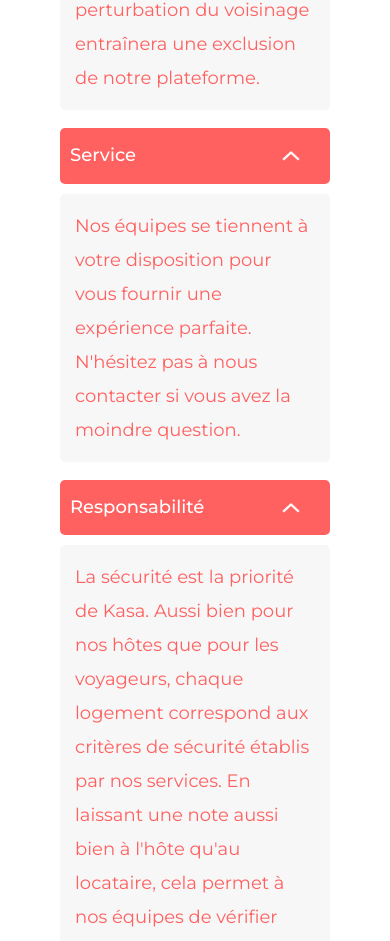
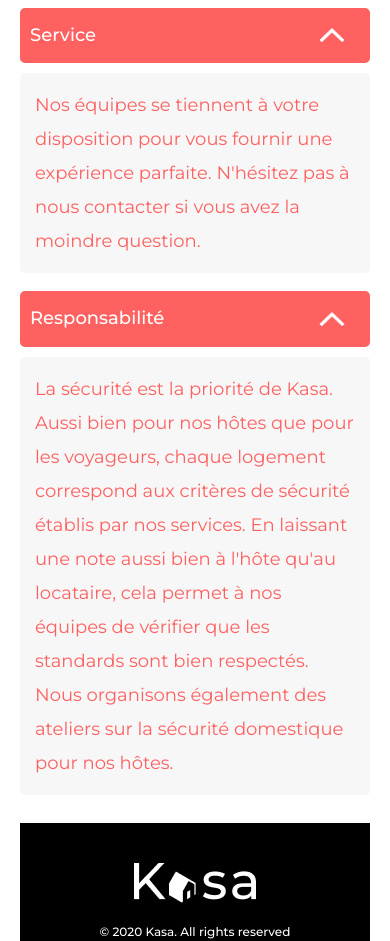
Before and after one commit to yusef-boulam/Creez_une_application_web_de_location_immobiliere_avec_REACT, a React (Create React App) app: page /APropos in a window 390 px wide. Shown: the part 1036-1977 px from the top of the page. Built offline with nearby package versions, Linux system fonts and the light colour scheme.

Commit message:
reglage css responsive ok

```diff
--- a/src/Pages/FicheLogement.jsx
+++ b/src/Pages/FicheLogement.jsx
@@ -31,7 +31,6 @@ export default function FicheLogement() {
 
 
   //si id non trouvé dans les datas on affiche la page erreur
-console.log(data)
   if (data === undefined) {
     return <Error404 />;
   }
--- a/src/styles/APropos.css
+++ b/src/styles/APropos.css
@@ -40,6 +40,10 @@ body{
     width: 100%;
 }
 
+.APropos{
+    padding: 20px;
+}
+
 .img-Principale{
     border-radius: 10px;
     margin-top: 30px;
--- a/src/styles/Card.css
+++ b/src/styles/Card.css
@@ -54,7 +54,7 @@
 @media screen and (max-width: 767px) {
 
     .card {
-        width: 95%;
+        width: 100%;
         margin-bottom: 7%;
         margin-top: 0;
         height: 200px;
--- a/src/styles/Dropdown.css
+++ b/src/styles/Dropdown.css
@@ -6,7 +6,7 @@
 }
 
 .Dropdown{
-    padding: 15px;
+    padding: 15px 10px 15px 10PX;
     width: 100%;
     background-color: #FF6060;
     border: none;
@@ -70,15 +70,15 @@ border-radius: 5px;
     }
 
     .img-open{
-        width: 18px;
-        height: 10px;
+        width: 26px;
+        height: 15px;
         margin-right: 15px;
         rotate: 180deg;
     }
 
     .img-close{
-        width: 18px;
-        height: 10px;
+        width: 26px;
+        height: 15px;
         margin-right: 15px;
     }
 
--- a/src/styles/FicheLogement.css
+++ b/src/styles/FicheLogement.css
@@ -76,6 +76,7 @@ header {
 .container-name-photoUser p {
     display: flex;
     align-items: center;
+    text-align: end;
     font-size: 20px;
     margin-right: 20px;
     width: 95px;
@@ -159,7 +160,7 @@ header {
     .container-name-photoUser p {
         font-size: 15px;
         margin-right: 20px;
-        width: 44px;
+        width: 60px;
         height: 44px;
 
     }
--- a/src/styles/Footer.css
+++ b/src/styles/Footer.css
@@ -42,7 +42,8 @@ line-height: 142.6%;
 
 
     .footer p{
-        font-size: 15px;
+        margin-top: 20px;
+        font-size: 12px;
         }
 
 }
--- a/src/styles/Home.css
+++ b/src/styles/Home.css
@@ -42,10 +42,13 @@
 
     .container-img-h1{
         margin-top: 20px;
+        width: 100%;
     }
 
     .container-img-h1 h1{
+        padding: 20px;
         font-size: 24px;
+        font-weight: 500;
     }
 
     .container-img-h1 img{
```
